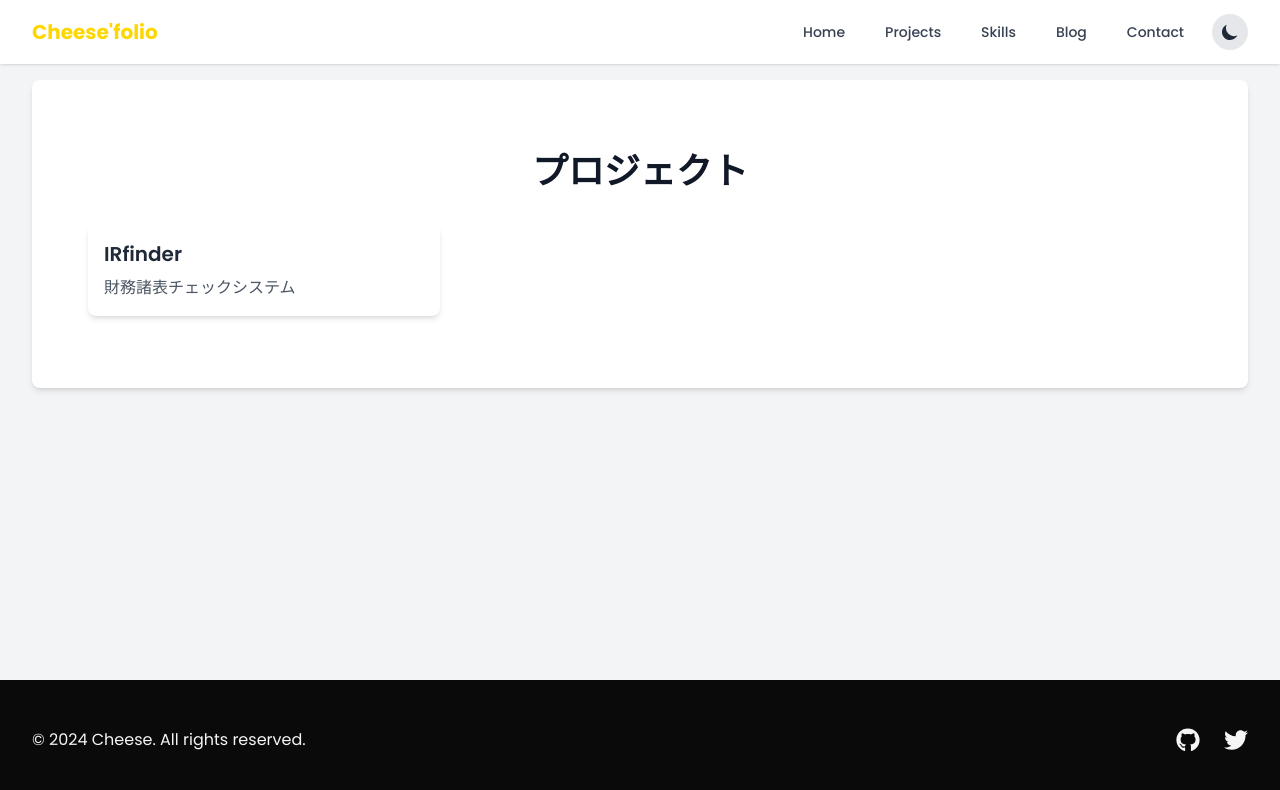
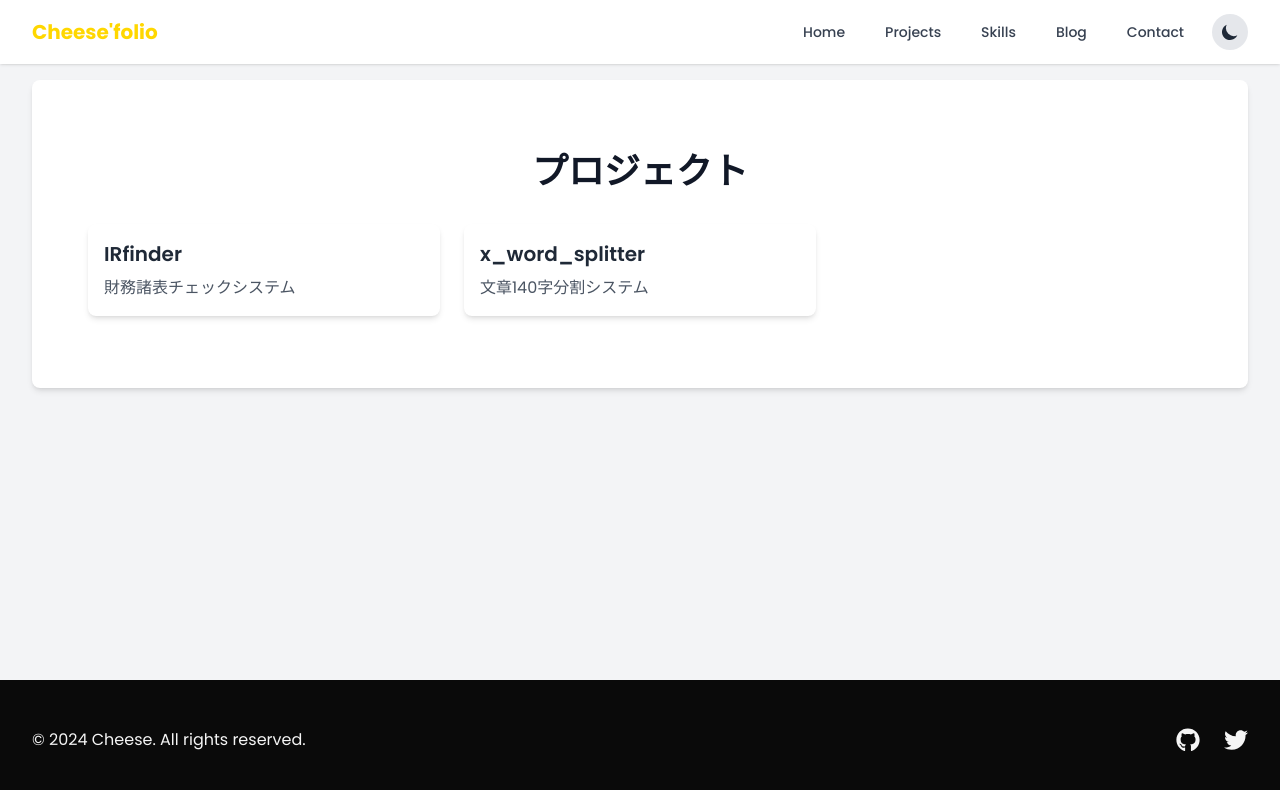
Before and after one commit to terutora/portfolio_project, a Next.js app: page /projects in a window 1280 px wide. Shown: the top 790 px of the page. Built offline with nearby package versions, Linux system fonts and the light colour scheme.

Commit message:
chore: Update x_word_splitter project details

```diff
--- a/src/data/projects.js
+++ b/src/data/projects.js
@@ -17,29 +17,26 @@ export const projects = [
       teamSize: 1,
       role: "すべての開発"
     },
-  /*
     {
-      id: 5,
-      title: "AI駆動型医療診断支援システム",
-      description: "機械学習とコンピュータビジョンを活用して、X線画像から肺疾患を自動的に検出・分類するシステムを開発しました。医療従事者の診断プロセスを支援し、早期発見率の向上に貢献しています。",
-      longDescription: "このプロジェクトでは、深層学習モデル（CNN）を使用して、胸部X線画像から肺炎、結核、COVID-19などの疾患を高精度で検出します。システムはPythonで実装され、TensorFlowとKerasを使用してモデルを構築しました。フロントエンドはReactで開発し、医師が使いやすいインターフェースを提供しています。バックエンドはDjango RESTフレームワークで構築され、AWSでホストされています。このシステムにより、診断の正確性が15%向上し、診断時間が平均30%短縮されました。",
-      imageUrl: "/images/ai-medical-diagnosis.jpg",
-      category: "医療テック",
-      technologies: ["Python", "TensorFlow", "React", "Django", "AWS"],
+      id: 2,
+      title: "x_word_splitter",
+      description: "文章140字分割システム",
+      longDescription: "このプロジェクトでは、長い文章を140字に分割するシステムを開発しました。このシステムにより、Twitterなどの140字制限のあるサービスでの文章投稿が容易になりました。",
+      imageUrl: "/images/x_split.png",
+      category: "ツール",
+      technologies: ["JavaScript","HTML","CSS"],
       features: [
-        "高精度な疾患検出アルゴリズム",
-        "直感的なユーザーインターフェース",
-        "リアルタイムな結果表示",
-        "患者データの安全な管理",
-        "医療記録との統合"
+        "長い文章を140字に分割",
+        "Twitterなどの140字制限のあるサービスでの文章投稿が容易になりました"
       ],
-      githubUrl: "https://github.com/yourusername/ai-medical-diagnosis",
-      liveUrl: "https://ai-medical-diagnosis-demo.com",
-      startDate: "2023-01-15",
-      endDate: "2023-08-30",
-      teamSize: 5,
-      role: "リードデベロッパー & 機械学習エンジニア"
+      githubUrl: "https://github.com/terutora/x_word_split",
+      liveUrl: "https://terutora.github.io/x_word_split/",
+      startDate: "2024-06-19",
+      endDate: "2024-06-19",
+      teamSize: 1,
+      role: "すべての開発"
     },
+    /*
     {
       id: 4,
       title: "ブロックチェーンベースの供給chain管理システム",
```
Also changed, not shown: public/images/x_split.png (added).
